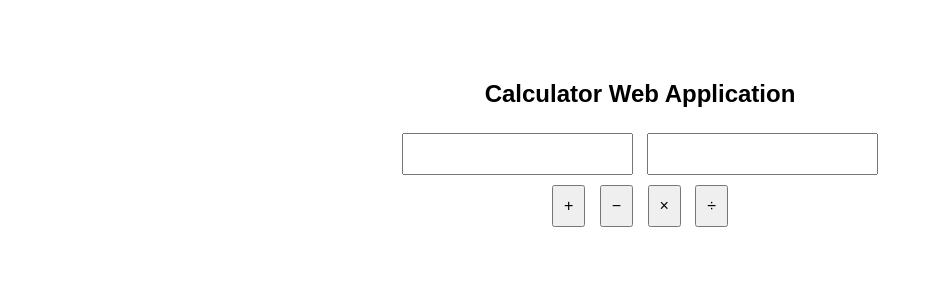
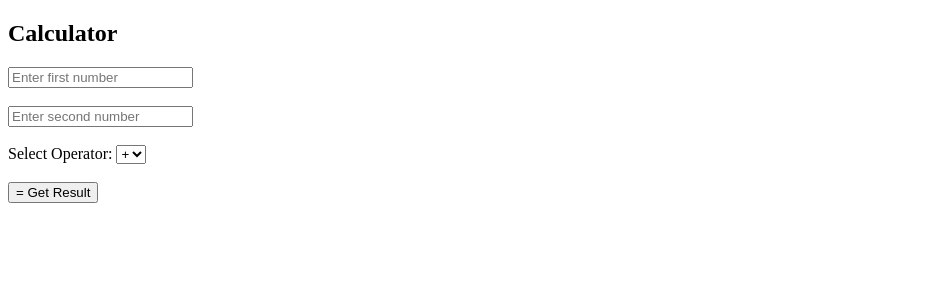
Before and after one commit to salaisanmargam/podman-calculator, a Flask app: page / in a window 1280 px wide. Shown: the top 300 px of the page, without its empty margins (0-933 px from the left). Run offline with Flask 3, Linux system fonts and the light colour scheme.

```diff
--- a/app.py
+++ b/app.py
@@ -1,41 +1,33 @@
-from flask import Flask, render_template, request
+from flask import Flask, request, jsonify, render_template
 
 app = Flask(__name__)
 
-@app.route("/", methods=["GET"])
-def index():
-    return render_template("index.html", result=None)
+@app.route("/")
+def home():
+    return render_template("index.html")
 
 @app.route("/calculate", methods=["POST"])
 def calculate():
-    try:
-        a = float(request.form.get("num1"))
-        b = float(request.form.get("num2"))
-        operation = request.form.get("operation")
+    data = request.get_json()
 
-        if operation == "add":
-            result = a + b
-        elif operation == "sub":
-            result = a - b
-        elif operation == "mul":
-            result = a * b
-        elif operation == "div":
-            if b == 0:
-                result = "Error: Division by zero"
-            else:
-                result = a / b
-        else:
-            result = "Invalid operation"
+    a = float(data["num1"])
+    b = float(data["num2"])
+    op = data["operation"]
 
-    except Exception as e:
-        result = "Invalid input"
+    if op == "add":
+        result = a + b
+    elif op == "sub":
+        result = a - b
+    elif op == "mul":
+        result = a * b
+    elif op == "div":
+        if b == 0:
+            return jsonify({"result": "Error: Division by zero"})
+        result = a / b
+    else:
+        return jsonify({"result": "Invalid operator"})
 
-    return render_template(
-        "index.html",
-        result=result,
-        num1=a,
-        num2=b
-    )
+    return jsonify({"result": result})
 
 if __name__ == "__main__":
     app.run(host="0.0.0.0", port=5000)
--- a/templates/index.html
+++ b/templates/index.html
@@ -1,45 +1,52 @@
 <!DOCTYPE html>
 <html>
 <head>
-    <title>Calculator App</title>
-    <style>
-        body {
-            font-family: Arial;
-            text-align: center;
-            margin-top: 80px;
-        }
-        input, button {
-            padding: 10px;
-            font-size: 16px;
-            margin: 5px;
-        }
-        .result {
-            margin-top: 20px;
-            font-size: 22px;
-            color: green;
-        }
-    </style>
+    <title>Perfect Calculator</title>
 </head>
 <body>
+    <h2>Calculator</h2>
 
-<h2>Calculator Web Application</h2>
+    <input type="number" id="num1" placeholder="Enter first number">
+    <br><br>
 
-<form method="POST" action="/calculate">
-    <input type="number" step="any" name="num1" value="{{ num1 or '' }}" required>
-    <input type="number" step="any" name="num2" value="{{ num2 or '' }}" required>
-    <br>
+    <input type="number" id="num2" placeholder="Enter second number">
+    <br><br>
 
-    <button type="submit" name="operation" value="add">+</button>
-    <button type="submit" name="operation" value="sub">−</button>
-    <button type="submit" name="operation" value="mul">×</button>
-    <button type="submit" name="operation" value="div">÷</button>
-</form>
+    <label>Select Operator:</label>
+    <select id="operator">
+        <option value="add">+</option>
+        <option value="sub">−</option>
+        <option value="mul">×</option>
+        <option value="div">÷</option>
+    </select>
 
-{% if result is not none %}
-<div class="result">
-    Result: {{ result }}
-</div>
-{% endif %}
+    <br><br>
 
+    <button type="button" onclick="getResult()">= Get Result</button>
+
+    <h3 id="result"></h3>
+
+    <script>
+        function getResult() {
+            const a = document.getElementById("num1").value;
+            const b = document.getElementById("num2").value;
+            const op = document.getElementById("operator").value;
+
+            fetch("/calculate", {
+                method: "POST",
+                headers: { "Content-Type": "application/json" },
+                body: JSON.stringify({
+                    num1: a,
+                    num2: b,
+                    operation: op
+                })
+            })
+            .then(res => res.json())
+            .then(data => {
+                document.getElementById("result").innerText =
+                    "Result = " + data.result;
+            });
+        }
+    </script>
 </body>
 </html>
```
